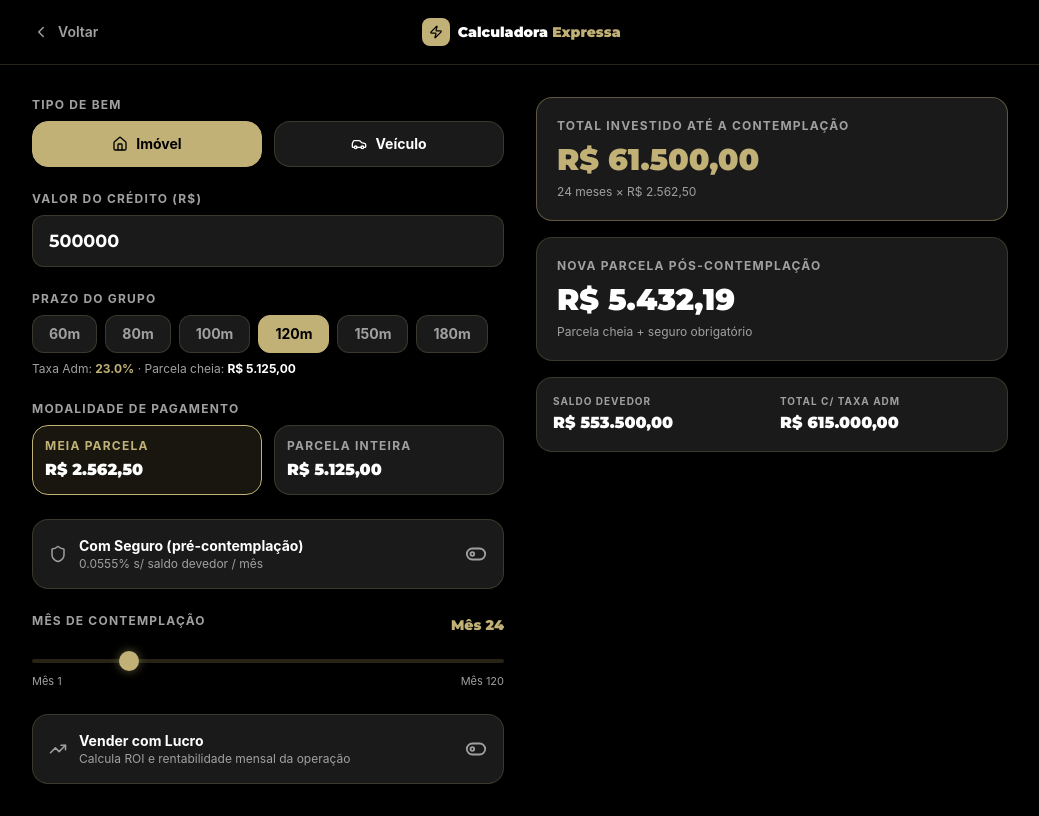
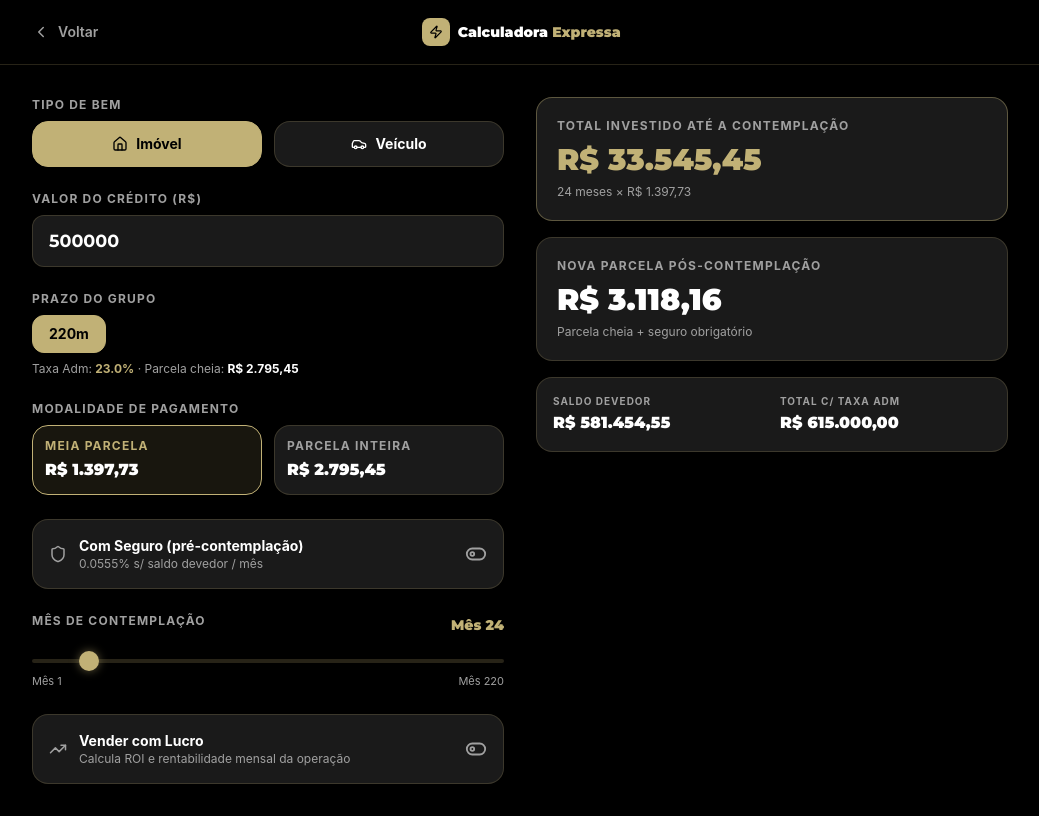
Before and after one commit to joaopauloalho/calculadora-consorcio, a React (Vite) app: page / in a window 1280 px wide. Both pictures are taken after a click on the button 334 px from the left and 505 px from the top of the page. Shown: the whole page, without its empty margins (120-1159 px from the left). Built offline with nearby package versions, Linux system fonts and the light colour scheme.

Commit message:
fix: prazo de imóvel fixo em 220 meses
Co-Authored-By: Claude Sonnet 4.6 <noreply@anthropic.com>

```diff
--- a/src/tools/QuickCalc.tsx
+++ b/src/tools/QuickCalc.tsx
@@ -9,7 +9,7 @@ import {
   type QuickCalcData,
 } from '../lib/calculations';
 
-const IMOVEL_PRAZOS = [60, 80, 100, 120, 150, 180];
+const IMOVEL_PRAZOS = [220];
 const VEICULO_PRAZOS = [48, 100, 120];
 
 interface Props {
@@ -134,7 +134,7 @@ export default function QuickCalc({ onBack }: Props) {
   const [data, setData] = useState<QuickCalcData>({
     assetType: 'imovel',
     valorCredito: 500000,
-    prazoTotal: 120,
+    prazoTotal: 220,
     comSeguro: false,
     paymentMode: 'meia',
     mesContemplacao: 24,
@@ -146,7 +146,7 @@ export default function QuickCalc({ onBack }: Props) {
     (v: QuickCalcData[K]) => setData((d) => ({ ...d, [key]: v }));
 
   const setAssetType = (type: QuickCalcData['assetType']) => {
-    const defaultPrazo = type === 'imovel' ? 120 : 48;
+    const defaultPrazo = type === 'imovel' ? 220 : 48;
     setData((d) => ({
       ...d,
       assetType: type,
```
